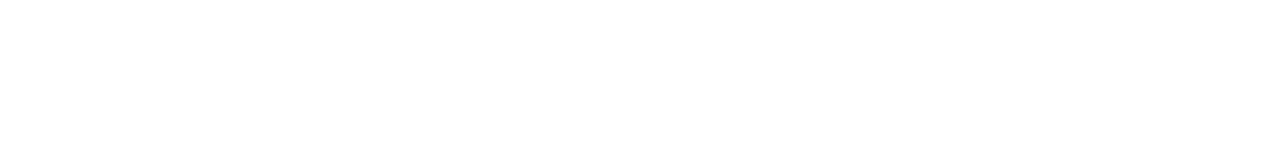
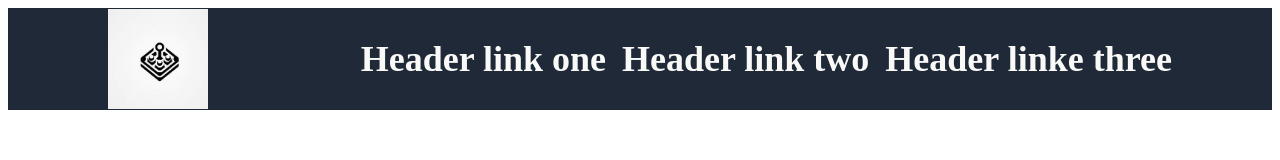
Before and after one commit to Elextricks/elextricks.github.io, a plain HTML site: page index.html in a window 1280 px wide. Drawn offline with Linux system fonts and the light colour scheme.

Commit message:
Added logo and header links. Adjusted stylesheet

```diff
--- a/index.html
+++ b/index.html
@@ -9,7 +9,12 @@
 </head>
 <body>
     <div class="header">
-
+        <img src="./images/KeyboardLogo.jpeg" class="logo">
+        <div class="links">
+            <h2>Header link one</h1>
+            <h2>Header link two</h1>
+            <h2>Header linke three</h1>
+        </div>
     </div>
 </body>
 </html>
--- a/style.css
+++ b/style.css
@@ -1,3 +1,22 @@
-h1 {
-    color: green;
+.header {
+    display: flex;
+    flex-direction: row;
+    justify-content: space-between;
+    align-items: center;
+    padding: 0 100px 0 100px;
+    font-size: 24px;
+    background-color: #1F2937 ;
 }
+
+.links {
+    display: flex;
+    flex-direction: row;
+    justify-content: flex-end;
+    gap: 16px;
+    color: #F9FAF8;
+}
+
+.logo {
+    width: 100px;
+    height: 100px;
+}
```
Also changed, not shown: images/KeyboardLogo.jpeg (added).
